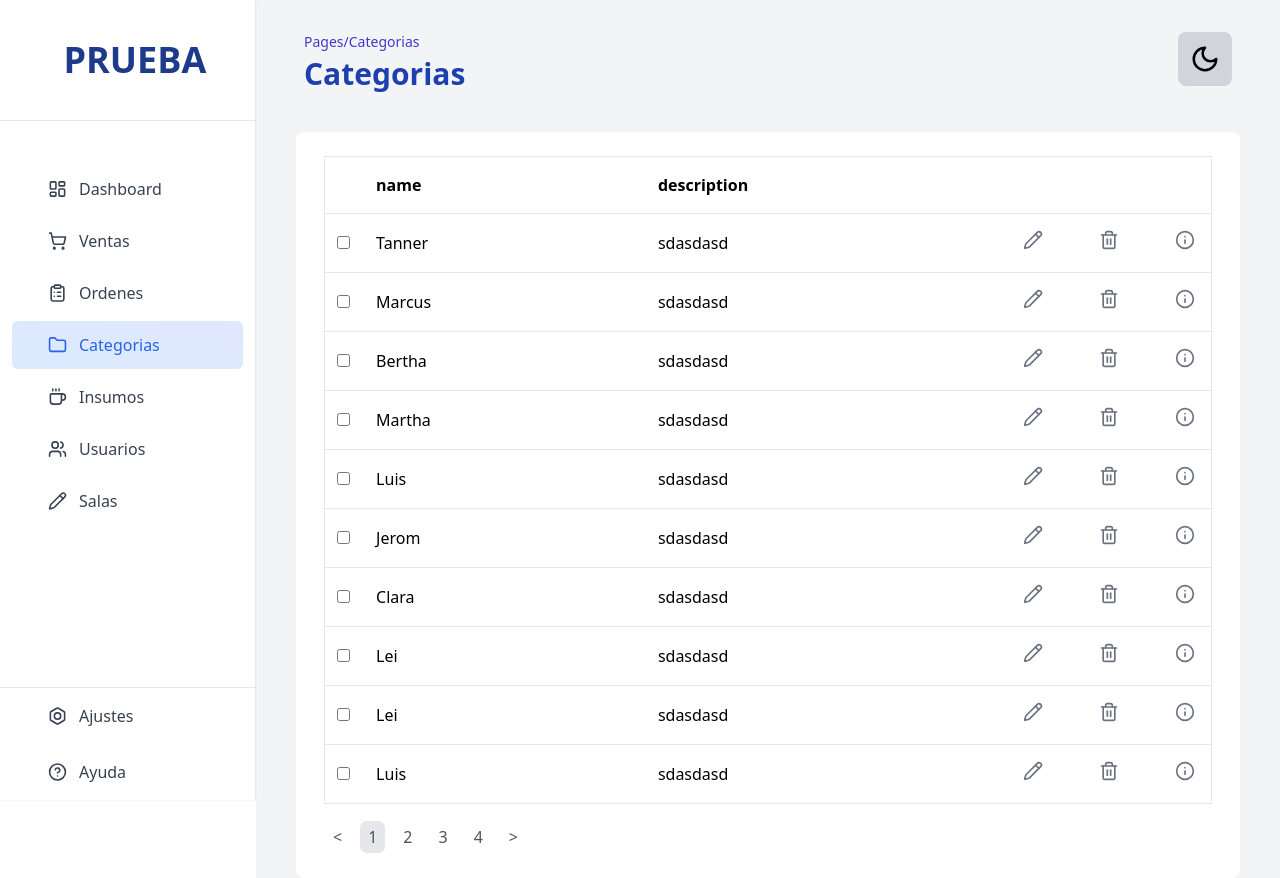
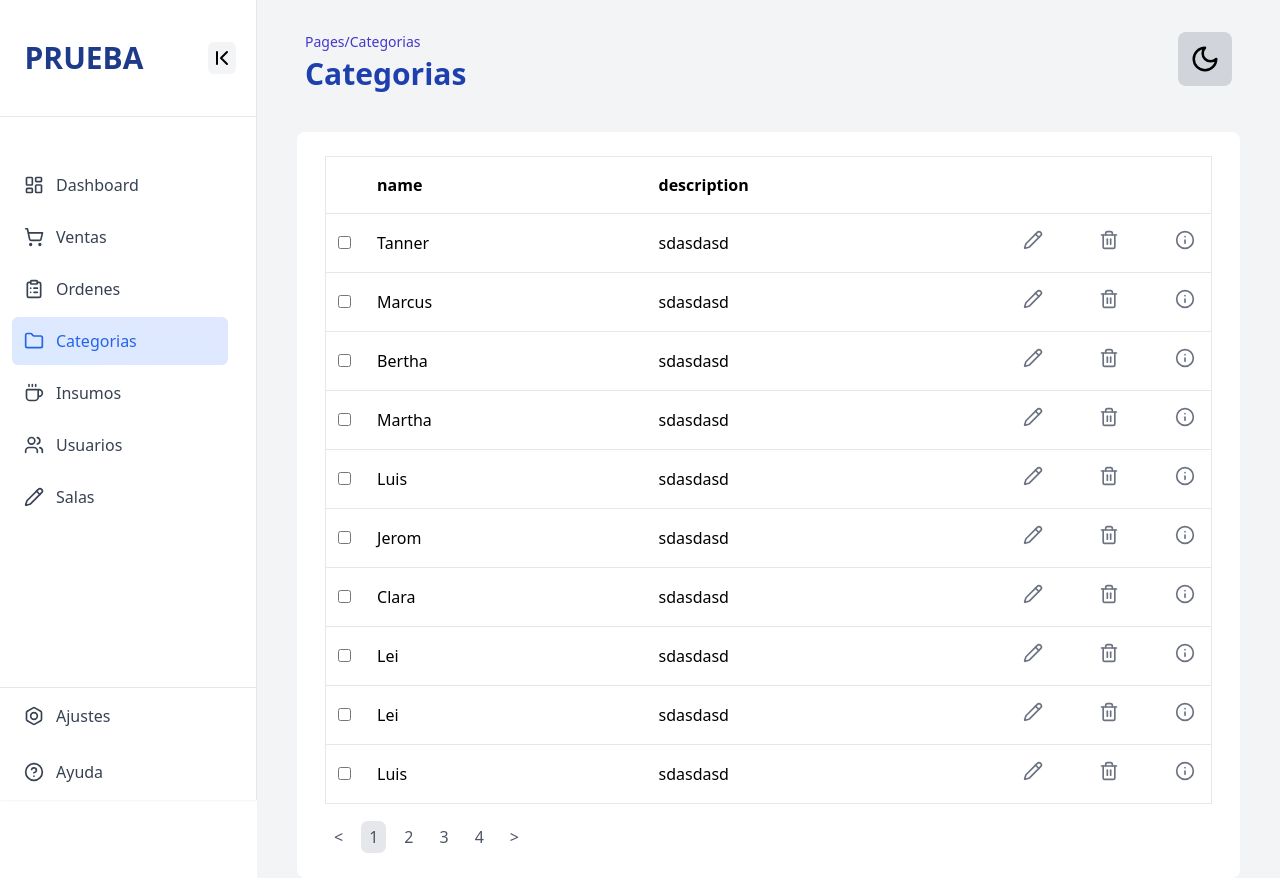
Before and after one commit to deyvidsdev/frond_restaurant_system, a React (Vite) app in the folder restaurante-web/: page / in a window 1280 px wide. Built offline with nearby package versions, Linux system fonts and the light colour scheme.

Commit message:
sidebar responsive

```diff
--- a/restaurante-web/src/App.jsx
+++ b/restaurante-web/src/App.jsx
@@ -1,5 +1,5 @@
 import './App.css'
-import { useState } from 'react'
+import { createContext, useContext, useState } from 'react'
 import { ClipboardList, Coffee, Folder, LayoutDashboard, Pencil, ShoppingCart, ToggleLeft, Users } from "lucide-react"
 import Sidebar, { SidebarItem } from './components/Sidebar'
 import MainContent from './components/MainContent'
@@ -32,6 +32,7 @@ function App() {
     }
   }
 
+
   return (
     <>
       <div className="flex">
@@ -44,7 +45,8 @@ function App() {
           <SidebarItem icon={<Users size={20}/>} text="Usuarios" active={content === "Usuarios"} onClick={() => handleContentClick("Usuarios")}/>
           <SidebarItem icon={<Pencil size={20}/>} text="Salas" active={content === "Salas"} onClick={() => handleContentClick("Salas")}/>
         </Sidebar>
-        <section className=' w-full min-h-screen ml-64 bg-gray-100'>
+
+        <section className={`w-full min-h-screen bg-gray-100`}>
           {contentMap[content]}
         </section>
       </div>
--- a/restaurante-web/src/components/Main.jsx
+++ b/restaurante-web/src/components/Main.jsx
@@ -1,6 +1,6 @@
 export default function Main ({children}) {
     return (
-        <main className=" flex justify-center w-full mt-10 bg-gray-100">
+        <main className=" flex flex-col items-center w-full mt-10 bg-gray-100 px-10">
             {children}
         </main>
     )
--- a/restaurante-web/src/components/PisosDispiniblesVentas.jsx
+++ b/restaurante-web/src/components/PisosDispiniblesVentas.jsx
@@ -1,8 +1,8 @@
 export default function PisosDisponiblesVentas({text, active}) {
     return(
         <>
-            <div className="flex flex-col w-40 items-center justify-center bg-white rounded-3xl cursor-pointer">
-                <span className="w-20 h-12 bg-orange-400 mt-6 rounded-lg"></span>
+            <div className="flex flex-col w-52 h-56 items-center justify-center bg-white rounded-3xl cursor-pointer">
+                <span className="w-24 h-16 bg-orange-400 mt-6 rounded-lg"></span>
                 <p className="py-3 text-sm font-semibold">{text}</p>
                 <span className={`h-5 mb-9 px-1 text-center text-xs font-bold rounded-lg  ${active ? "bg-green-100 text-green-600" : "bg-red-100 text-red-600"}`}>
                     {active ? "Active" : "Inactive"}
--- a/restaurante-web/src/components/Sidebar.jsx
+++ b/restaurante-web/src/components/Sidebar.jsx
@@ -1,17 +1,31 @@
-import { Bolt, CircleHelp } from "lucide-react"
+import { Bolt, CircleHelp, ChevronFirst, ChevronLast } from "lucide-react"
+import { createContext, useState, useContext } from "react"
+
+const SidebarContext = createContext();
+
 
 export default function Sidebar ({children}) {
+    const [expanded, setExpanded] = useState(true)
+
     return(
-            <aside className="h-screen fixed w-64">
+            <aside className="h-screen ">
                 <nav className="h-full flex flex-col bg-white border-r shadow-sm">
-                    <div className="p-4 py-10 flex justify-center items-center border-b">
-                        <h1 className="w-32 text-4xl text-center text-blue-900 font-bold">PRUEBA</h1>
+                    <div className={`px-5 py-10 flex items-center border-b ${expanded ? "justify-between" : "justify-start"}`}>
+                        <h1 className={`text-3xl text-center text-blue-900 font-bold overflow-hidden transition-all ${expanded ? "w-32" : "w-0"}`}>PRUEBA</h1>
+                        <button onClick={() => setExpanded((curr) => !curr)} className="bg-gray-100 py-1 px-0.5 rounded-md">
+                            {expanded ? <ChevronFirst/>  : <ChevronLast/>}
+                        </button>
                     </div>
-                    <ul className="flex-1 px-3 pt-10">{children}</ul>
+
+                    <SidebarContext.Provider value={{ expanded }}>
+                    <ul className="flex-1 px-3 pt-10 mr-4">{children}</ul>
+                    </SidebarContext.Provider>
 
                     <div className="border-t flex flex-col px-3">
+                    <SidebarContext.Provider value={{ expanded }}>
                         <SidebarItem icon={<Bolt size={20}/>} text="Ajustes" />
                         <SidebarItem icon={<CircleHelp size={20}/>} text="Ayuda" />
+                    </SidebarContext.Provider>
                     </div>
                 </nav>
 
@@ -20,13 +34,20 @@ export default function Sidebar ({children}) {
 }
 
 export function SidebarItem({icon, text, active, onClick}){
+    const {expanded} = useContext(SidebarContext);
     return(
-        <li className={`list-none relative flex items-center py-3 px-3 my-1 pl-9 font-medium rounded-md cursor-pointer
+        <li className={`list-none relative flex items-center py-3 px-3 my-1 pl-3 font-medium rounded-md cursor-pointer
         transition-colors group ${active ? "bg-gradient-to-tr from-blue-100 to-indigo-100 text-blue-600" :
         "hover:bg-blue-50 text-gray-700"}`} onClick={onClick}
         >
             {icon}
-            <span className="w-40 ml-3">{text}</span>
+            <span className={`overflow-hidden transition-all ${expanded ? "w-40 ml-3" : "w-0"}`}>{text}</span>
+            {!expanded && (
+                <div className="absolute left-full rounded-md px-2 py-1 ml-6 bg-indigo-100 text-indigo-800 text-sm
+                invisible group-hover:visible group-hover:opacity-100 group-hover:translate-x-0">
+                    {text}
+                </div>
+            )}
         </li>
     )
 }
--- a/restaurante-web/src/components/VentasContent.jsx
+++ b/restaurante-web/src/components/VentasContent.jsx
@@ -8,7 +8,7 @@ export default function VentasContent() {
             <Header text="Ventas" icon>
             </Header>
             <Main>
-                <div className="w-4/5 mt-10">
+                <div className="w-11/12 mt-10">
                     <div className="bg-white w-full pl-10 py-5 text-blue-900 text-3xl font-semibold rounded-2xl">Información de Salas</div>
                     <div className="w-full mt-20 grid sm:grid-cols-2 md:grid-cols-3 lg:grid-cols-4 ">
                         <PisosDisponiblesVentas text="PRIMER PISO" active ></PisosDisponiblesVentas>
--- a/restaurante-web/src/view/DataTable.jsx
+++ b/restaurante-web/src/view/DataTable.jsx
@@ -49,7 +49,7 @@ export default function DataTable() {
     return (
 
 
-            <div className=' py-6 px-7 w-full flex flex-col rounded-lg overflow-hidden bg-white mx-10'>
+            <div className=' py-6 px-7 w-full flex flex-col rounded-lg overflow-hidden bg-white'>
                 <table className='table-auto border border-gray-200 w-full ' >
                     <thead className='bg-white'>
                         {table.getHeaderGroups().map(headerGroup => (
```
